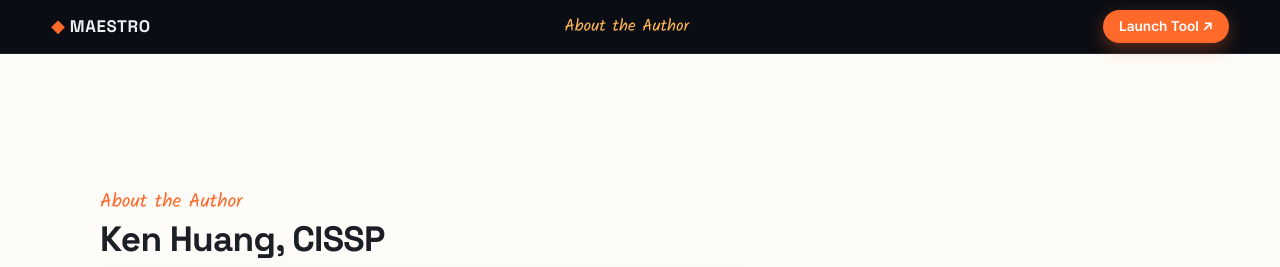
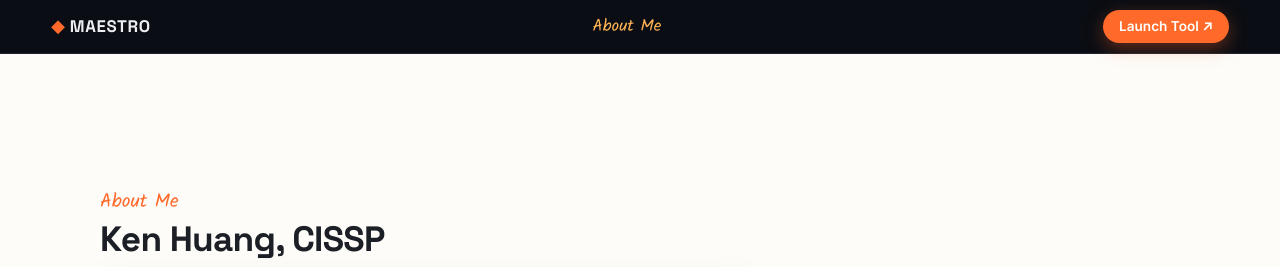
Before and after one commit to kenhuangus/maestro-site, a plain HTML site: page index.html in a window 1280 px wide. Both pictures are taken after a click on the button 559 px from the left and 769 px from the top of the page. Shown: the top 267 px of the page. Drawn offline with Linux system fonts and the light colour scheme.

Commit message:
Rename About the Author slide to About Me

```diff
--- a/index.html
+++ b/index.html
@@ -40,9 +40,9 @@
   </section>
 
   <!-- ============ 2 · ABOUT ============ -->
-  <section class="slide" data-title="About the Author">
+  <section class="slide" data-title="About Me">
     <div class="slide__in">
-      <span class="kicker">About the Author</span>
+      <span class="kicker">About Me</span>
       <h2 class="h2">Ken Huang, CISSP</h2>
       <div class="about">
         <ul class="about__list">
```
